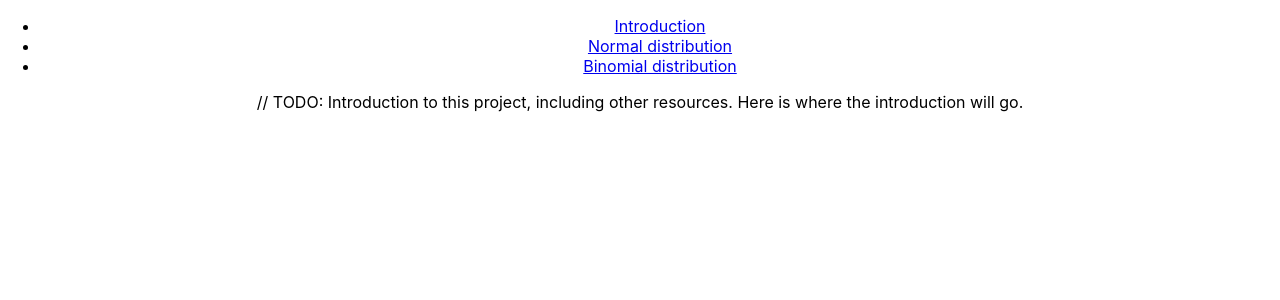
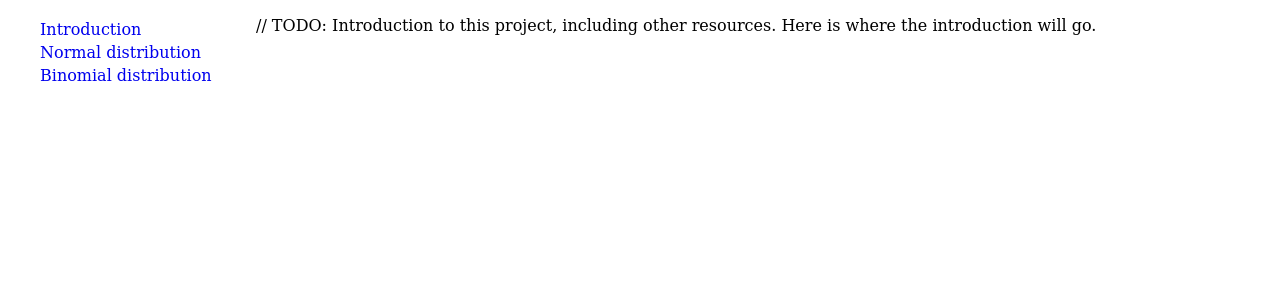
Before and after one commit to dataewan/distribution-digest, a React (Create React App) app: page / in a window 1280 px wide. Shown: the top 300 px of the page. Built offline with nearby package versions, Linux system fonts and the light colour scheme.

Commit message:
Styling navigation a wee bit

```diff
--- a/src/App.css
+++ b/src/App.css
@@ -1,32 +1,15 @@
 .App {
-  text-align: center;
+  display: flex;
+  justify-content: space-between;
+  font-family: 'Constantia', 'Lucida Bright', 'Lucidabright', 'Lucida Serif', 'Lucida', 'DejaVu Serif', 'Bitstream Vera Serif', 'Liberation Serif', 'Georgia', serif;
 }
 
-.App-logo {
-  animation: App-logo-spin infinite 20s linear;
-  height: 40vmin;
+.Navigation {
+  order: 1;
+  flex: 1 0px;
 }
 
-.App-header {
-  background-color: #282c34;
-  min-height: 100vh;
-  display: flex;
-  flex-direction: column;
-  align-items: center;
-  justify-content: center;
-  font-size: calc(10px + 2vmin);
-  color: white;
+.Content {
+  order: 2;
+  flex: 4 0px;
 }
-
-.App-link {
-  color: #61dafb;
-}
-
-@keyframes App-logo-spin {
-  from {
-    transform: rotate(0deg);
-  }
-  to {
-    transform: rotate(360deg);
-  }
-}
--- a/src/App.js
+++ b/src/App.js
@@ -3,7 +3,7 @@ import { BrowserRouter, Route, Link } from 'react-router-dom';
 import Navigation from './Navigation'
 import Introduction from './Introduction'
 import { NormalDistribution, BinomialDistribution } from './distributions'
-import logo from './logo.svg';
+
 import './App.css';
 
 class App extends Component {
@@ -12,7 +12,7 @@ class App extends Component {
       <BrowserRouter basename={process.env.PUBLIC_URL}>
         <div className="App">
           <Navigation />
-          <div className="content">
+          <div className="Content">
             <Route exact path="/" component={Introduction} />
             <Route path="/normal/" component={NormalDistribution} />
             <Route path="/binomial/" component={BinomialDistribution} />
--- /dev/null
+++ b/src/Navigation.css
@@ -0,0 +1,14 @@
+.Navigation a{
+text-decoration: none;
+}
+
+.Navigation li{
+  display: inline-block;
+  width: 100%;
+  padding-top: 4px;
+}
+
+.Navigation li:hover, .Navigation li:active{
+  color: #191919;
+  background-color: #323232;
+}
--- a/src/Navigation.jsx
+++ b/src/Navigation.jsx
@@ -2,9 +2,12 @@ import React from 'react'
 import PropTypes from 'prop-types'
 import { Link } from 'react-router-dom'
 
+import './Navigation.css'
+
 class Navigation extends React.Component {
   render () {
     return(
+      <nav className="Navigation">
       <ul>
         <li>
           <Link to='/'>Introduction</Link>
@@ -16,6 +19,7 @@ class Navigation extends React.Component {
           <Link to="/binomial/">Binomial distribution</Link>
         </li>
       </ul>
+    </nav>
 
     )
   }
```
Also changed, not shown: src/logo.svg (deleted).
